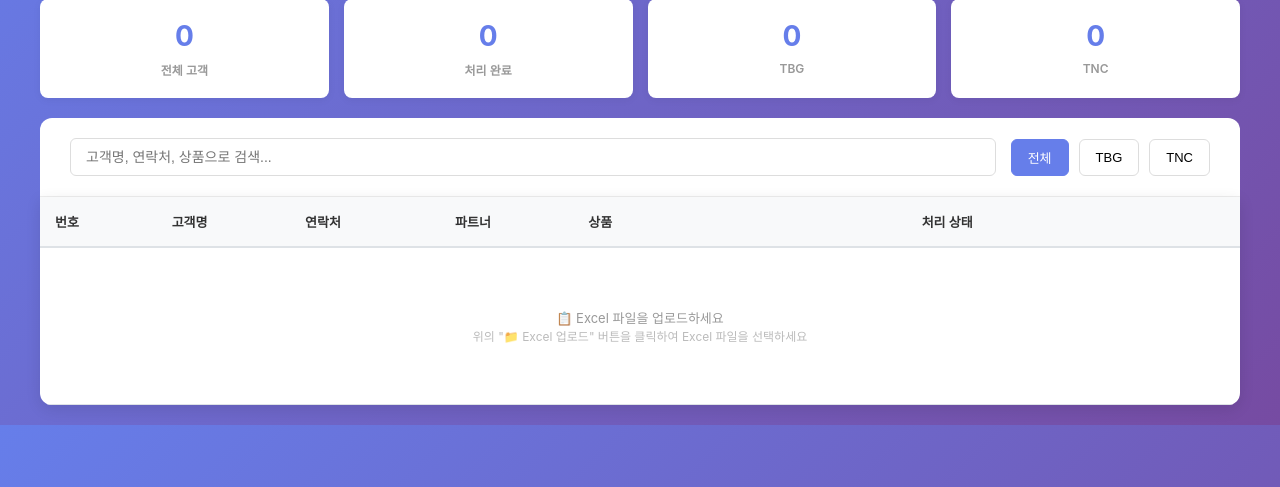
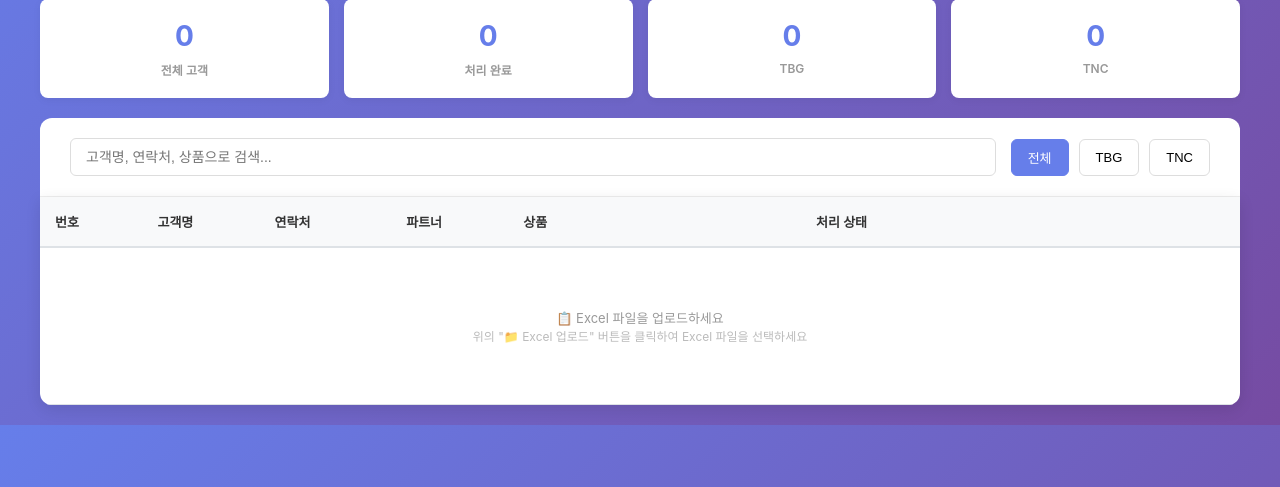
Before and after one commit to hrchang517/claud, a Flask app: page / in a window 1280 px wide. Shown: the part 211-698 px from the top of the page. Run offline with Flask 3, Linux system fonts and the light colour scheme.

Commit message:
Increase column width for 처리 상태 in dashboard

```diff
--- a/templates/dashboard.html
+++ b/templates/dashboard.html
@@ -273,7 +273,7 @@
                         <th style="width: 90px;">연락처</th>
                         <th style="width: 80px;">파트너</th>
                         <th style="width: 200px;">상품</th>
-                        <th style="width: 200px;">처리 상태</th>
+                        <th style="width: 300px;">처리 상태</th>
                     </tr>
                 </thead>
                 <tbody id="tableBody">
```
